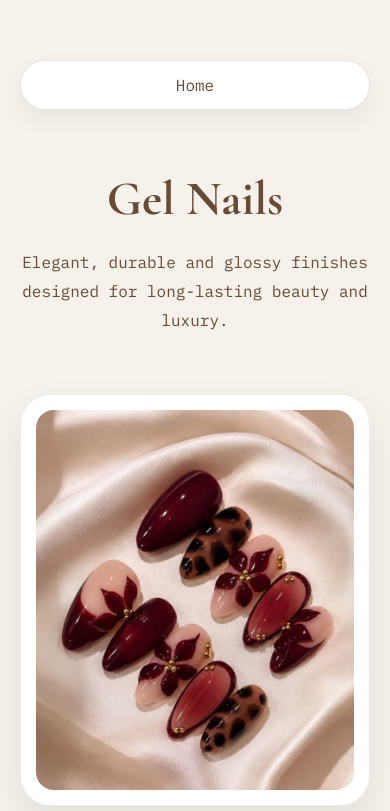
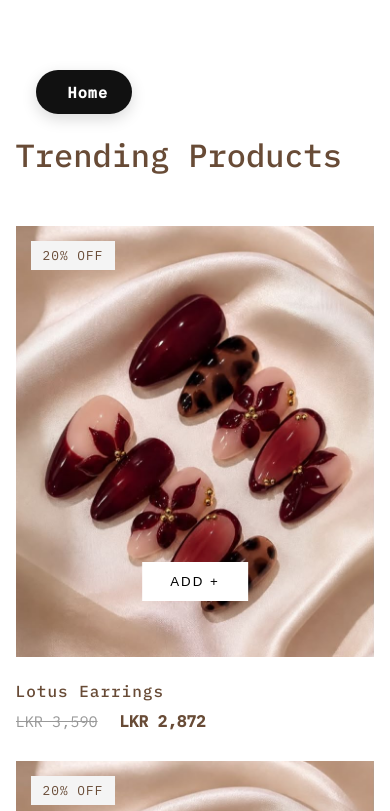
Before and after one commit to kpdrash-dotcom/Naild.it, a website: page public/trending1.html in a window 390 px wide. Shown: the top 811 px of the page. Drawn offline with nearby package versions, Linux system fonts and the light colour scheme; files whose address does not match are found by name.

Commit message:
Updated trending products page

```diff
--- a/public/services.css
+++ b/public/services.css
@@ -18,6 +18,47 @@ body{
     color:var(--text);
     font-family:'IBM Plex Mono', monospace;
 }
+
+/* Home */
+.home-btn {
+  display: inline-flex;
+  align-items: center;
+  gap: 8px;
+
+  padding: 12px 24px;
+  margin: 20px;
+
+  background: #111;
+  color: #fff;
+  text-decoration: none;
+
+  border-radius: 50px;
+
+  font-size: 0.95rem;
+  font-weight: 600;
+  letter-spacing: 1px;
+
+  transition: all 0.3s ease;
+  box-shadow: 0 5px 15px rgba(0,0,0,0.15);
+}
+
+.home-btn:hover {
+  background: #fff;
+  color: #111;
+
+  transform: translateY(-3px);
+
+  box-shadow: 0 10px 25px rgba(0,0,0,0.2);
+}
+
+.home-btn span {
+  transition: transform 0.3s ease;
+}
+
+.home-btn:hover span {
+  transform: translateX(-4px);
+}
+
 
 /* HERO */
 
@@ -42,307 +83,106 @@ body{
     font-size:1rem;
 }
 
-/* GALLERY */
-
-.service-gallery{
-    display:grid;
-    grid-template-columns:1fr 1fr;
-    gap:25px;
-    margin-bottom:80px;
+.trending {
+  padding: 80px 6%;
+  background: #fff;
 }
 
-.service-gallery img{
-    width:100%;
-    height:550px;
-    object-fit:cover;
-    border-radius:25px;
-
-    box-shadow:0 15px 35px rgba(0,0,0,.08);
-
-    transition:.3s;
+.trending h2 {
+  font-size: 3rem;
+  font-weight: 500;
+  margin-bottom: 50px;
 }
 
-.service-gallery img:hover{
-    transform:translateY(-8px);
+.products-grid {
+  display: grid;
+  grid-template-columns: repeat(3, 1fr);
+  gap: 40px;
 }
 
-/* DESCRIPTION */
-
-.service-info{
-    background:white;
-    padding:50px;
-    border-radius:25px;
-
-    box-shadow:0 10px 30px rgba(0,0,0,.05);
-
-    margin-bottom:60px;
+.product-card {
+  position: relative;
+  overflow: hidden;
 }
 
-.service-info h2{
-    font-family:'Cormorant Garamond', serif;
-    font-size:3rem;
-    margin-bottom:20px;
+.discount-badge {
+  position: absolute;
+  top: 15px;
+  left: 15px;
+  background: #f4f4f4;
+  padding: 6px 12px;
+  font-size: 0.8rem;
+  letter-spacing: 1px;
+  z-index: 5;
 }
 
-.service-info p{
-    line-height:2;
+.product-card img {
+  width: 100%;
+  aspect-ratio: 1/1.2;
+  object-fit: cover;
+  transition: 0.5s;
 }
 
-/* PRICE */
-
-.service-price{
-    text-align:center;
-    padding:50px;
-    background:white;
-
-    border-radius:25px;
-
-    margin-bottom:60px;
+.product-card:hover img {
+  transform: scale(1.06);
 }
 
-.service-price h3{
-    font-size:1.2rem;
-    letter-spacing:3px;
-
-    color:var(--accent);
-
-    margin-bottom:15px;
+.add-btn {
+  position: absolute;
+  bottom: 130px;
+  left: 50%;
+  transform: translateX(-50%);
+  background: white;
+  border: none;
+  padding: 12px 28px;
+  opacity: 0;
+  transition: 0.3s;
+  cursor: pointer;
+  letter-spacing: 2px;
 }
 
-.service-price span{
-    font-family:'Cormorant Garamond', serif;
-    font-size:3rem;
+.product-card:hover .add-btn {
+  opacity: 1;
 }
 
-/* BUTTONS */
-
-.page-buttons{
-    display:flex;
-    justify-content:center;
-    gap:20px;
-    flex-wrap:wrap;
+.product-card h3 {
+  margin-top: 20px;
+  font-size: 1rem;
+  font-weight: 500;
+  letter-spacing: 1px;
 }
 
-.btn{
-    display:inline-flex;
-    align-items:center;
-    justify-content:center;
-
-    min-width:220px;
-    height:60px;
-
-    text-decoration:none;
-
-    border-radius:50px;
-
-    transition:.3s ease;
+.price {
+  margin-top: 10px;
 }
 
-.btn-primary{
-    background:#8b6a52;
-    color:white;
+.old-price {
+  color: #999;
+  text-decoration: line-through;
+  margin-right: 12px;
+  font-size: 0.95rem;
 }
 
-.btn-primary:hover{
-    background:#6f523d;
-    transform:translateY(-4px);
+.new-price {
+  font-weight: 600;
 }
 
-.btn-outline{
-    border:2px solid #8b6a52;
-    color:#8b6a52;
+@media (max-width: 768px) {
+
+  .trending {
+    padding: 50px 4%;
   }
 
-.btn-outline:hover{
-    background:#8b6a52;
-    color:white;
+  .trending h2 {
+    font-size: 2rem;
   }
 
-/* MOBILE */
-
-@media(max-width:768px){
-
-    .service-page{
-        padding:120px 20px 80px;
+  .products-grid {
+    grid-template-columns: 1fr;
+    gap: 30px;
   }
 
-    .service-page h1{
-        font-size:3rem;
-    }
-
-    .service-gallery{
-        grid-template-columns:1fr;
-    }
-
-    .service-gallery img{
-        height:350px;
-    }
-
-    .service-info{
-        padding:30px;
-    }
-
-    .service-info h2{
-        font-size:2rem;
-    }
-
-    .service-price span{
-        font-size:2.3rem;
-    }
-
-    .btn{
-        width:100%;
+  .add-btn {
+    opacity: 1;
   }
 }
-
-
-@import url('https://fonts.googleapis.com/css2?family=IBM+Plex+Mono:wght@300;400;500&family=Cormorant+Garamond:wght@400;500;600;700&display=swap');
-
-body{
-    margin:0;
-    background:#f6f2eb;
-    color:#684b36;
-    font-family:'IBM Plex Mono', monospace;
-}
-
-.service-page{
-    max-width:1200px;
-    margin:auto;
-    padding:80px 30px;
-}
-
-.back-btn{
-    display:inline-flex;
-    align-items:center;
-    gap:10px;
-
-    padding:14px 26px;
-
-    background:#fff;
-    color:#684b36;
-
-    border:1px solid rgba(104,75,54,.15);
-    border-radius:50px;
-
-    text-decoration:none;
-
-    box-shadow:0 10px 25px rgba(0,0,0,.05);
-
-    transition:.3s ease;
-
-    margin-bottom:60px;
-}
-
-.back-btn:hover{
-    background:#684b36;
-    color:white;
-
-    transform:translateY(-3px);
-}
-
-.service-page h1{
-    text-align:center;
-
-    font-family:'Cormorant Garamond', serif;
-    font-size:5rem;
-
-    margin-bottom:20px;
-}
-
-.service-intro{
-    text-align:center;
-    max-width:700px;
-    margin:0 auto 60px;
-
-    line-height:1.8;
-}
-
-.gallery{
-    display:grid;
-    grid-template-columns:1fr 1fr;
-    gap:30px;
-
-    margin-bottom:60px;
-}
-
-.image-frame{
-    background:white;
-
-    padding:15px;
-
-    border-radius:30px;
-
-    border:1px solid rgba(104,75,54,.1);
-
-    box-shadow:0 15px 35px rgba(0,0,0,.08);
-
-    transition:.3s;
-}
-
-.image-frame:hover{
-    transform:translateY(-6px);
-}
-
-.image-frame img{
-    width:100%;
-    height:550px;
-
-    object-fit:cover;
-
-    border-radius:18px;
-
-    display:block;
-}
-
-.service-content{
-    background:white;
-
-    padding:50px;
-
-    border-radius:30px;
-
-    box-shadow:0 10px 30px rgba(0,0,0,.05);
-}
-
-.service-content h2{
-    font-family:'Cormorant Garamond', serif;
-    font-size:3rem;
-
-    margin-bottom:20px;
-}
-
-.service-content p{
-    line-height:1.9;
-    margin-bottom:15px;
-}
-
-/* Mobile */
-
-@media(max-width:768px){
-
-    .service-page{
-        padding:60px 20px;
-    }
-
-    .service-page h1{
-        font-size:3rem;
-    }
-
-    .gallery{
-        grid-template-columns:1fr;
-    }
-
-    .image-frame img{
-        height:380px;
-    }
-
-    .service-content{
-        padding:30px;
-    }
-
-    .back-btn{
-        width:100%;
-        justify-content:center;
-    }
-
-}
--- a/public/trending1.html
+++ b/public/trending1.html
@@ -12,48 +12,64 @@
 
 <body>
 
-    <section class="service-page">
+    <section class="trending">
 
-        <a href="/" class="back-btn">
-           Home
-        </a>
+       <a href="/" class="home-btn">
+  <span></span> Home
+</a>
 
-        <h1>Gel Nails</h1>
+  <h2>Trending Products</h2>
 
-        <p class="service-intro">
-            Elegant, durable and glossy finishes designed for long-lasting beauty
-            and luxury.
-        </p>
+  <div class="products-grid">
 
-        <div class="gallery">
+    <div class="product-card">
+      <span class="discount-badge">20% OFF</span>
 
-            <div class="image-frame">
-                <img src="/images/tagimg.jpeg" alt="Gel Nails">
-            </div>
+      <img src="public/images/tagimg.jpeg" alt="Product 1">
 
-            <div class="image-frame">
-                <img src="/images/tagimg.jpeg" alt="Gel Nails">
-            </div>
+      <button class="add-btn">ADD +</button>
 
-        </div>
+      <h3>Lotus Earrings</h3>
 
-        <div class="service-content">
+      <div class="price">
+        <span class="old-price">LKR 3,590</span>
+        <span class="new-price">LKR 2,872</span>
+      </div>
+    </div>
 
-            <h2>About Gel Nails</h2>
+    <div class="product-card">
+      <span class="discount-badge">20% OFF</span>
 
-            <p>
-                Our premium gel nail service provides a flawless glossy finish
-                while maintaining durability and elegance.
-            </p>
+      <img src="public/images/tagimg.jpeg" alt="Product 2">
 
-            <p>
-                Perfect for everyday wear, special occasions, weddings,
-                and luxury nail styling.
-            </p>
+      <button class="add-btn">ADD +</button>
 
-        </div>
+      <h3>Dusk Drop Earrings</h3>
 
-    </section>
+      <div class="price">
+        <span class="old-price">LKR 3,690</span>
+        <span class="new-price">LKR 2,952</span>
+      </div>
+    </div>
+
+    <div class="product-card">
+      <span class="discount-badge">20% OFF</span>
+
+      <img src="public/images/tagimg.jpeg" alt="Product 3">
+
+      <button class="add-btn">ADD +</button>
+
+      <h3>Inara Hoops</h3>
+
+      <div class="price">
+        <span class="old-price">LKR 2,990</span>
+        <span class="new-price">LKR 2,392</span>
+      </div>
+    </div>
+
+  </div>
+</section>
+
 
 </body>
 
```
Also changed, not shown: src/main.ts (+8 -33 lines). Lines whose indentation alone changed are shown as unchanged.
